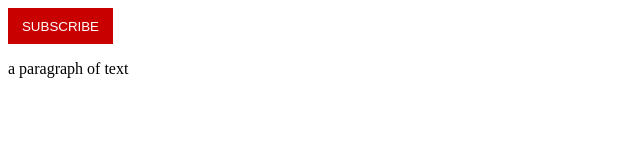
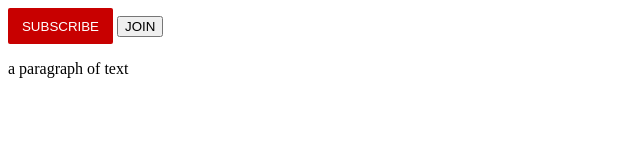
Before and after one commit to Jyotiswarup2w3e/studyfit, a plain HTML site: page index.html in a window 1280 px wide. Shown: the whole page, without its empty margins (0-640 px from the left). Drawn offline with Linux system fonts and the light colour scheme.

Commit message:
index.html

```diff
--- a/index.html
+++ b/index.html
@@ -1,14 +1,22 @@
 <style>
-  button{
+  .subscribe-button{
     background-color: rgb(200,0,0);
     color: white;
     border: none;
     height: 36px;
     width: 105px;
+    border-radius: 2px;
+    cursor: pointer;
 
 
   }
 </style>
 
-<button>SUBSCRIBE</button>
+<button class="subscribe-button">
+  SUBSCRIBE
+</button>
+
+<button class="join-button">
+  JOIN
+</button>
 <p>a paragraph of text</p>
```
